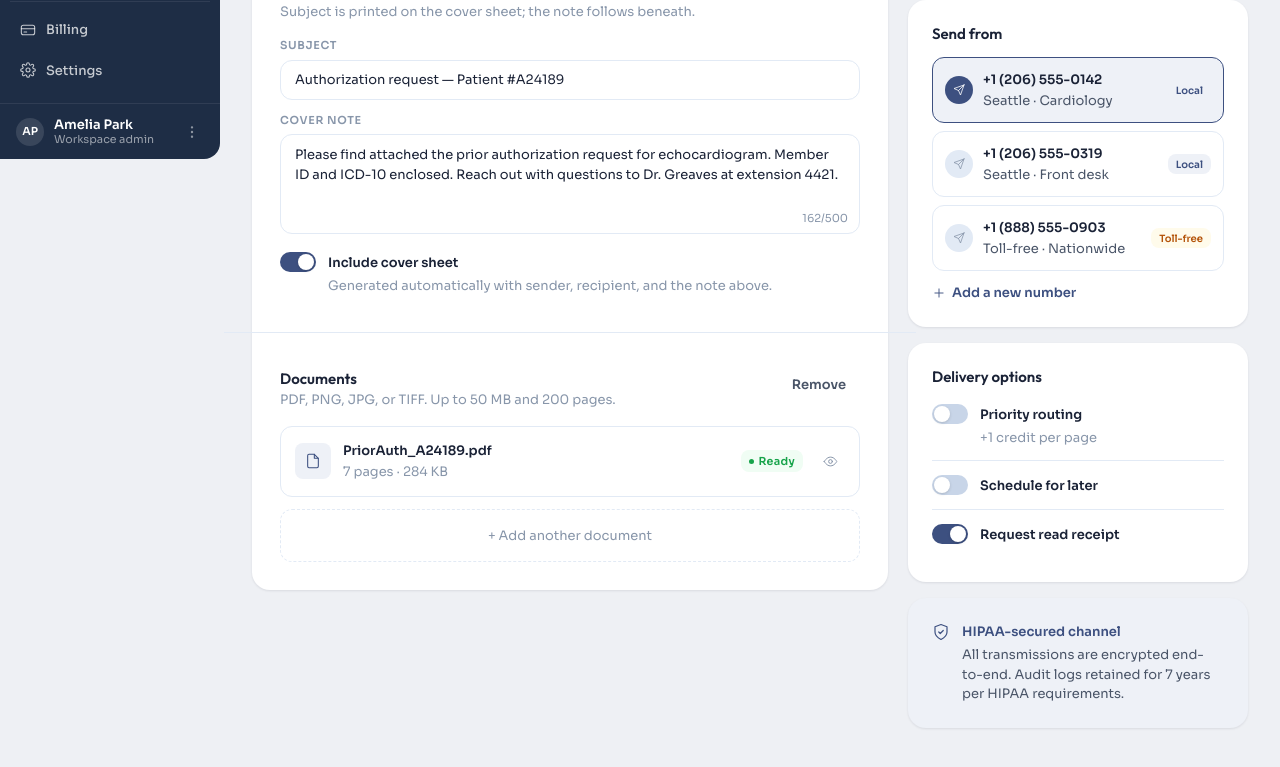
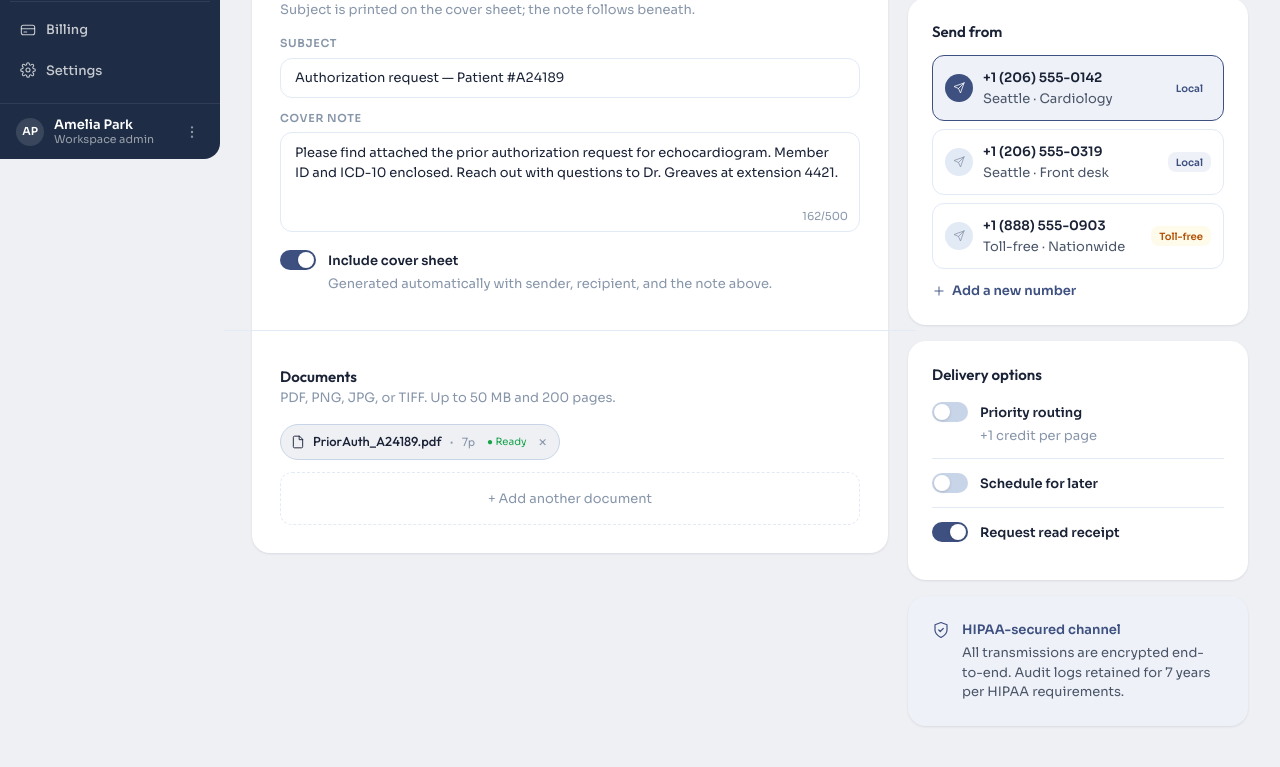
Before and after one commit to kschulze3142/design-prototype, a Next.js app: page /app/send in a window 1280 px wide. Shown: the part 641-1408 px from the top of the page. Built offline with nearby package versions, Linux system fonts and the light colour scheme.

Commit message:
fix: send step 1 — floating step indicator, cap form width, document chip style

```diff
--- a/app/app/send/page.tsx
+++ b/app/app/send/page.tsx
@@ -58,8 +58,7 @@ const STEP_LABELS = ['Compose', 'Preview', 'Confirmation'];
 
 function StepIndicator({ current }: { current: number }) {
   return (
-    <Card noPadding style={{ marginBottom: 20, border: '1px solid var(--color-border)' }}>
-      <div style={{ display: 'flex', alignItems: 'center', padding: '14px 24px' }}>
+    <div style={{ display: 'flex', alignItems: 'center', padding: '14px 0', marginBottom: 20 }}>
         <div style={{ flex: 1, display: 'flex', alignItems: 'center', justifyContent: 'center' }}>
           {STEP_LABELS.map((label, i) => {
             const done = i < current;
@@ -120,7 +119,6 @@ function StepIndicator({ current }: { current: number }) {
           </span>
         </div>
       </div>
-    </Card>
   );
 }
 
@@ -205,7 +203,7 @@ function StepCompose({ form, setForm, onNext }: {
     <div style={{ display: 'grid', gridTemplateColumns: '1fr 340px', gap: 20, alignItems: 'start' }}>
 
       {/* ── Left: unified canvas card ── */}
-      <Card noPadding style={{ borderRadius: 'var(--radius-lg)' }}>
+      <Card noPadding style={{ borderRadius: 'var(--radius-lg)', maxWidth: '860px' }}>
 
         {/* Section: Recipient */}
         <div style={{ padding: 28 }}>
@@ -329,43 +327,31 @@ function StepCompose({ form, setForm, onNext }: {
 
         {/* Section: Documents */}
         <div style={{ padding: 28 }}>
-          <div style={{ display: 'flex', alignItems: 'flex-start', justifyContent: 'space-between', marginBottom: 16 }}>
-            <div>
-              <div className="text-title">Documents</div>
-              <div className="text-body" style={{ color: 'var(--color-text-tertiary)', marginTop: 2 }}>PDF, PNG, JPG, or TIFF. Up to 50 MB and 200 pages.</div>
-            </div>
-            {form.file && (
-              <Button variant="ghost" size="sm" onClick={() => setForm(f => ({ ...f, file: null }))}>
-                Remove
-              </Button>
-            )}
+          <div style={{ marginBottom: 16 }}>
+            <div className="text-title">Documents</div>
+            <div className="text-body" style={{ color: 'var(--color-text-tertiary)', marginTop: 2 }}>PDF, PNG, JPG, or TIFF. Up to 50 MB and 200 pages.</div>
           </div>
 
           {form.file && (
-            <div style={{
-              display: 'flex', alignItems: 'center', gap: 12,
-              padding: 14, borderRadius: 'var(--radius-md)',
-              border: '1px solid var(--color-border)',
-              background: 'var(--color-surface)',
-              marginBottom: 12,
-            }}>
+            <div style={{ marginBottom: 12 }}>
               <div style={{
-                width: 36, height: 36, borderRadius: 'var(--radius-sm)',
-                background: 'var(--color-primary-subtle)',
-                display: 'flex', alignItems: 'center', justifyContent: 'center',
-                flexShrink: 0,
-                color: 'var(--color-primary)',
+                display: 'inline-flex', alignItems: 'center', gap: 8,
+                height: 36, padding: '0 12px 0 10px',
+                background: 'var(--color-bg)', border: '1px solid var(--color-border-strong)',
+                borderRadius: 'var(--radius-pill)', maxWidth: 'fit-content',
               }}>
-                <I.Document size={16} />
+                <I.Document size={14} style={{ color: 'var(--color-text-tertiary)', flexShrink: 0 }} />
+                <span style={{ fontFamily: 'var(--font-heading)', fontSize: 13, fontWeight: 500, color: 'var(--color-text-primary)', whiteSpace: 'nowrap' }}>{form.file.name}</span>
+                <span style={{ color: 'var(--color-text-tertiary)' }}>·</span>
+                <span style={{ fontFamily: 'var(--font-heading)', fontSize: 12, color: 'var(--color-text-tertiary)', whiteSpace: 'nowrap' }}>{form.file.pages}p</span>
+                <span style={{ fontFamily: 'var(--font-mono)', fontSize: 10, color: 'var(--color-delivered)', marginLeft: 4 }}>● Ready</span>
+                <button
+                  onClick={() => setForm(f => ({ ...f, file: null }))}
+                  style={{ color: 'var(--color-text-tertiary)', marginLeft: 4, border: 'none', background: 'transparent', cursor: 'pointer', fontSize: 14, padding: 0, lineHeight: 1, display: 'flex', alignItems: 'center' }}
+                  onMouseEnter={e => (e.currentTarget.style.color = 'var(--color-failed)')}
+                  onMouseLeave={e => (e.currentTarget.style.color = 'var(--color-text-tertiary)')}
+                >×</button>
               </div>
-              <div style={{ flex: 1, minWidth: 0 }}>
-                <div className="text-body-strong" style={{ overflow: 'hidden', textOverflow: 'ellipsis', whiteSpace: 'nowrap' }}>{form.file.name}</div>
-                <div className="text-body" style={{ color: 'var(--color-text-tertiary)', marginTop: 2 }}>{form.file.pages} pages · {form.file.size}</div>
-              </div>
-              <StatusBadge variant="delivered" label="Ready" />
-              <button style={{ display: 'flex', alignItems: 'center', justifyContent: 'center', width: 30, height: 30, borderRadius: 'var(--radius-sm)', border: 'none', background: 'transparent', cursor: 'pointer', color: 'var(--color-text-tertiary)' }}>
-                <I.Eye size={15} />
-              </button>
             </div>
           )}
 
```
